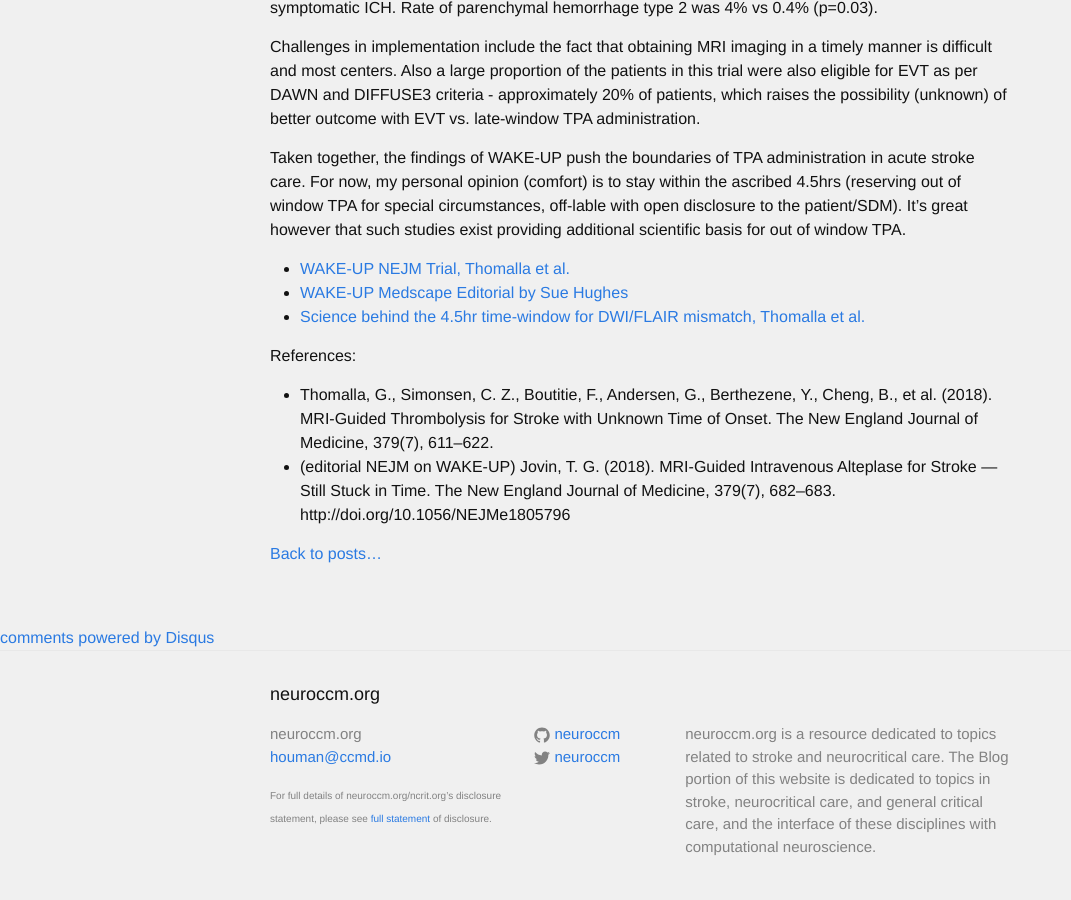
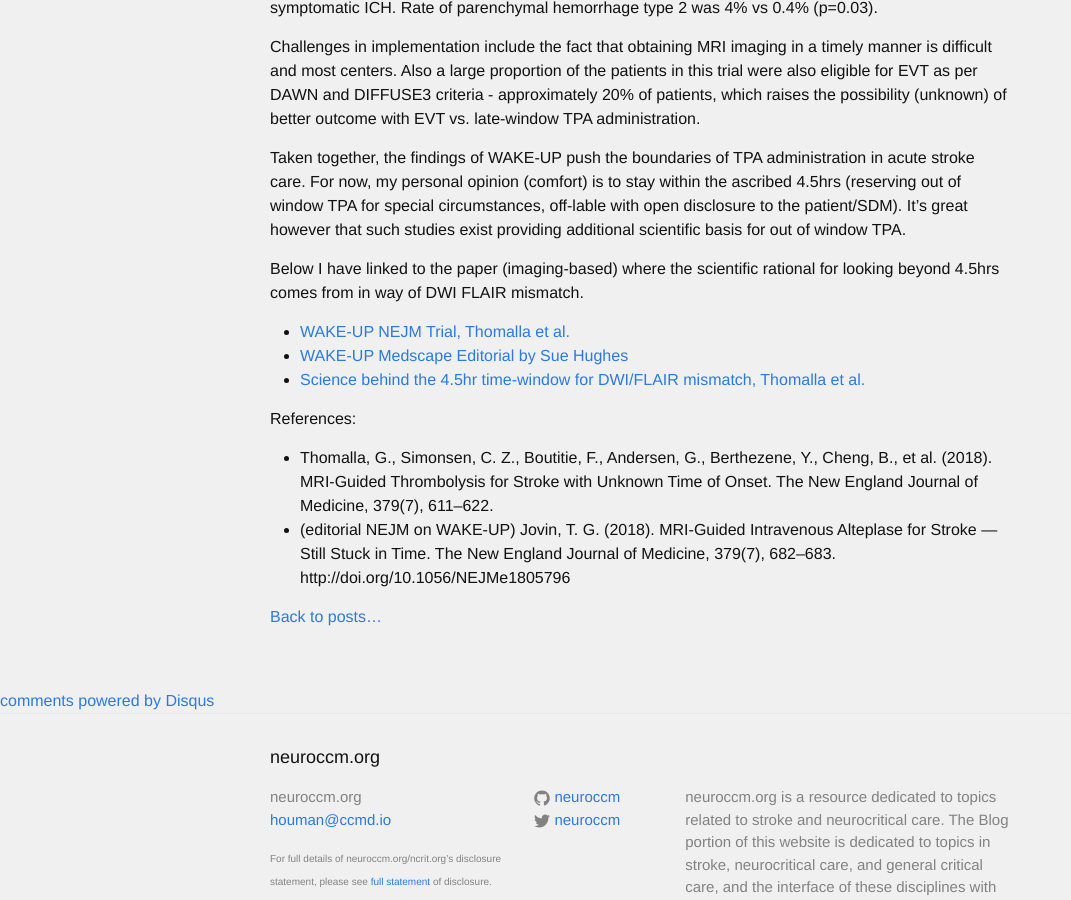
Before and after one commit to neuroccm/neuroccm.github.io, a Jekyll site: the page built from _posts/2018-09-01-WAKE_UP.md, in a window 1280 px wide and 900 px high, scrolled down 865 px. Shown: the whole window, without its empty margins (0-1071 px from the left). Built offline with Jekyll 4.4.1, drawn with Linux system fonts in a browser that asks for light colours; comment, search, counter and statistics services are not loaded.

Commit message:
revision of website 35
revision of website 35

```diff
--- a/_posts/2018-09-01-WAKE_UP.md
+++ b/_posts/2018-09-01-WAKE_UP.md
@@ -24,6 +24,8 @@ Challenges in implementation include the fact that obtaining MRI imaging in a ti
 
 Taken together, the findings of WAKE-UP push the boundaries of TPA administration in acute stroke care. For now, my personal opinion (comfort) is to stay within the ascribed 4.5hrs (reserving out of window TPA for special circumstances, off-lable with open disclosure to the patient/SDM). It's great however that such studies exist providing additional scientific basis for out of window TPA.
 
+Below I have linked to the paper (imaging-based) where the scientific rational for looking beyond 4.5hrs comes from in way of DWI FLAIR mismatch.
+
 * [WAKE-UP NEJM Trial, Thomalla et al.](https://www.nejm.org/doi/full/10.1056/NEJMoa1804355)
 * [WAKE-UP Medscape Editorial by Sue Hughes](https://www.medscape.com/viewarticle/896775)
 * [Science behind the 4.5hr time-window for DWI/FLAIR mismatch, Thomalla et al.](https://www.ncbi.nlm.nih.gov/pubmed/21978972)
```
